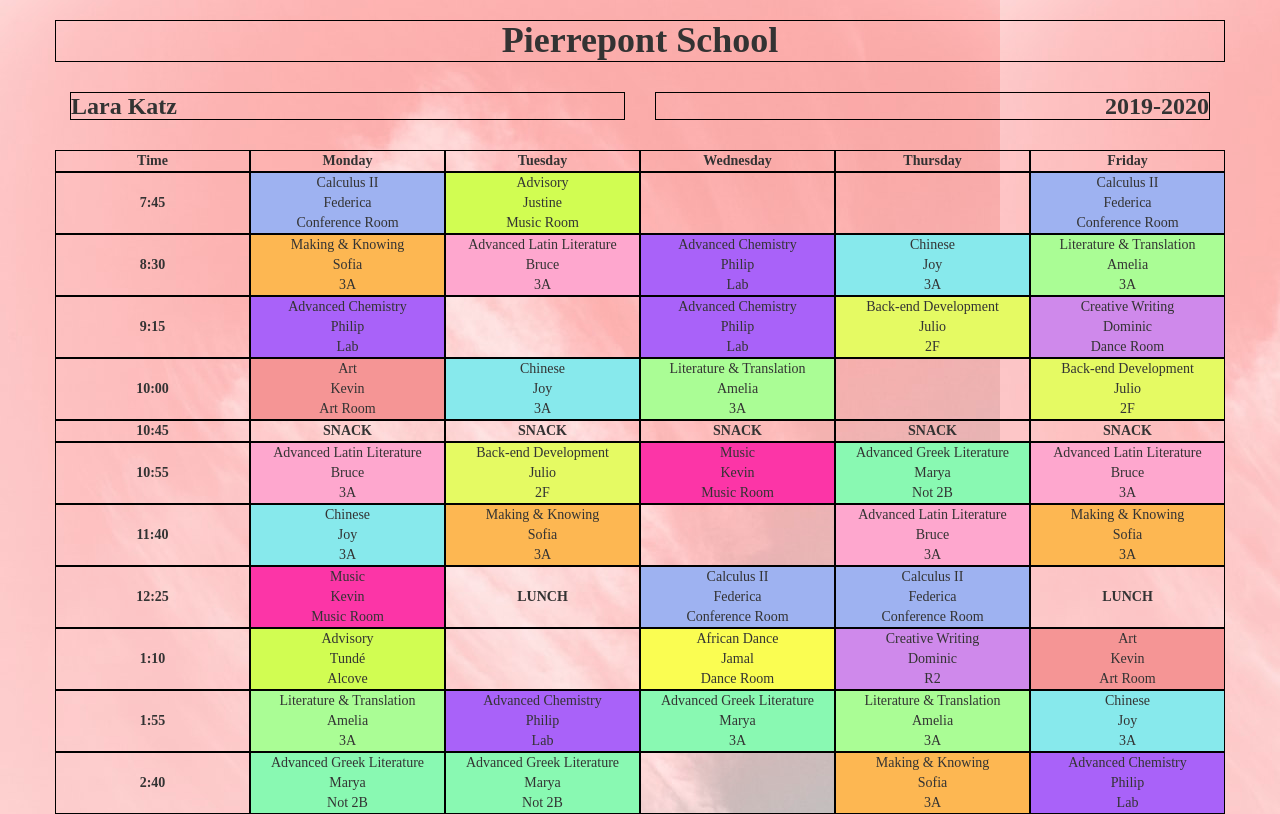
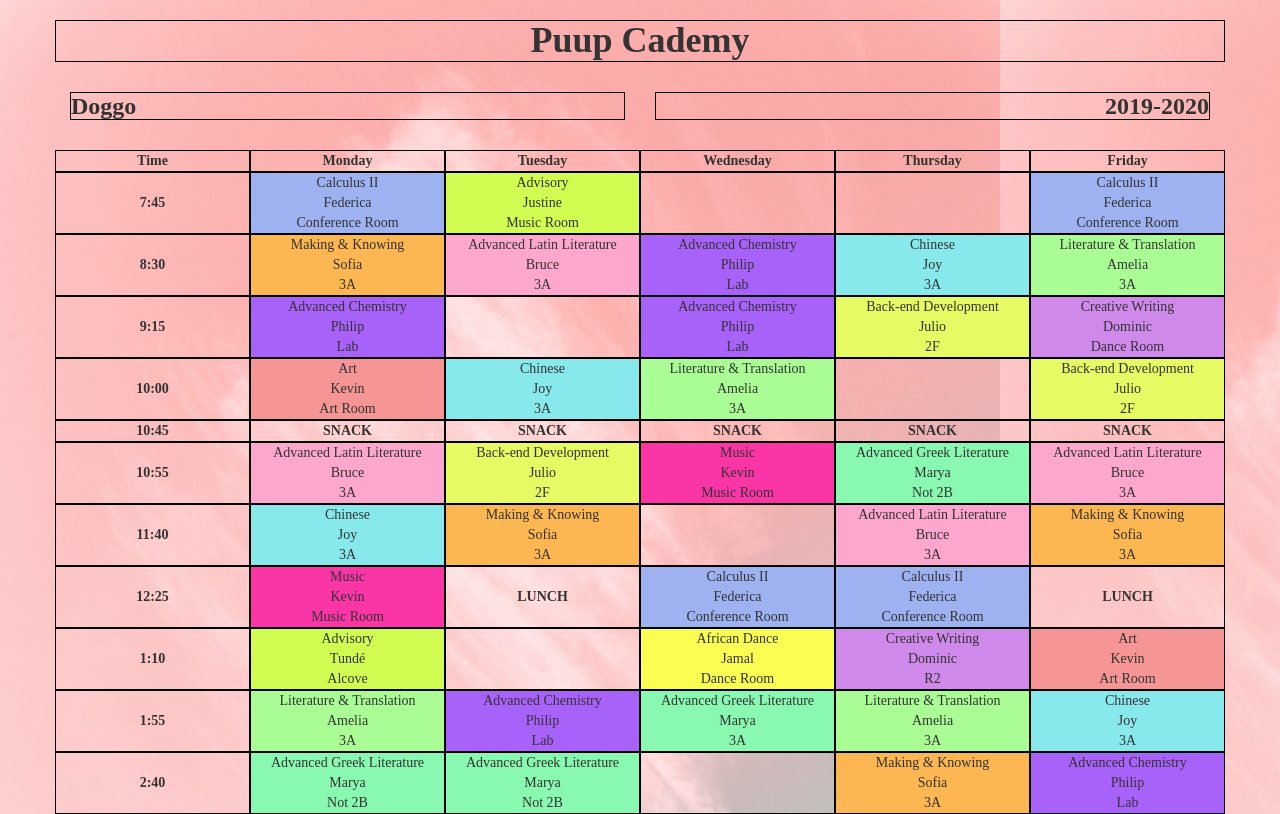
Before and after one commit to FlorrieK/Schedule, a plain HTML site: page indexMyScheduleBootstrap.html in a window 1280 px wide. Drawn offline with nearby package versions, Linux system fonts and the light colour scheme.

Commit message:
Remove names

```diff
--- a/indexMyScheduleBootstrap.html
+++ b/indexMyScheduleBootstrap.html
@@ -23,11 +23,11 @@
       <div class = "row border">
         <div class = "col-s-12 text-center">
 
-          <h1 id = "time" class = "top">Pierrepont School</h1>
+          <h1 id = "time" class = "top">Puup Cademy</h1>
         </div>
 
         <div class = "col-xs-6 text-left">
-          <h3 id = "time">Lara Katz</h3>
+          <h3 id = "time">Doggo</h3>
         </div>
 
         <div class = "col-xs-6 text-right">
```
